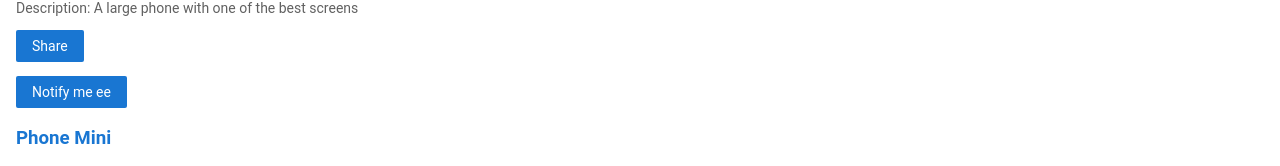
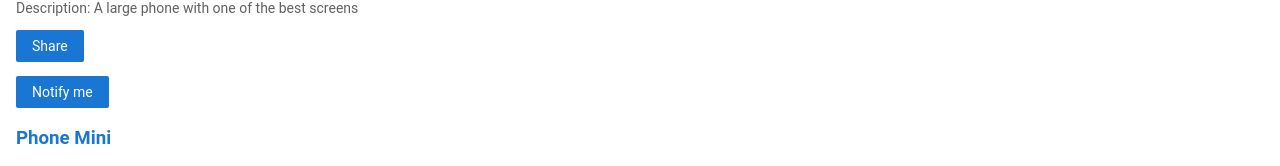
Before and after one commit to ValentinaMagop/angular-yrhjjr, an Angular app: page / in a window 1280 px wide. Shown: the part 168-334 px from the top of the page. Built offline with nearby package versions, Linux system fonts and the light colour scheme.

Commit message:
4 files modified

```diff
--- a/src/app/product-alerts/product-alerts.component.html
+++ b/src/app/product-alerts/product-alerts.component.html
@@ -1,3 +1,3 @@
 <p *ngIf="valen.price > 700">
-<button> Notify me ee</button>
+<button (click)="notify.emit()"> Notify me</button>
 </p>
--- a/src/app/product-alerts/product-alerts.component.ts
+++ b/src/app/product-alerts/product-alerts.component.ts
@@ -1,4 +1,5 @@
 import { Component, OnInit, Input } from '@angular/core';
+import {Output, EventEmitter} from '@angular/core';
 
 @Component({
   selector: 'app-product-alerts',
@@ -6,7 +7,9 @@
   styleUrls: ['./product-alerts.component.css']
 })
 export class ProductAlertsComponent implements OnInit {
-@Input() valen;
+
+ @Input() valen;
+ @Output() notify = new EventEmitter();
   constructor() { }
 
   ngOnInit() {
--- a/src/app/product-list/product-list.component.html
+++ b/src/app/product-list/product-list.component.html
@@ -15,7 +15,8 @@
     Share
   </button>
   <app-product-alerts
-  [valen]="product">
+  [valen]="product"
+  (notify) ="onNotify()">
 
   </app-product-alerts>
 
--- a/src/app/product-list/product-list.component.ts
+++ b/src/app/product-list/product-list.component.ts
@@ -13,6 +13,10 @@
   share() {
     window.alert('The product has been shared!');
   }
+
+  onNotify(){
+    window.alert("You'll be notified when the product goes on sale!")
+  }
 }
 
 
```
